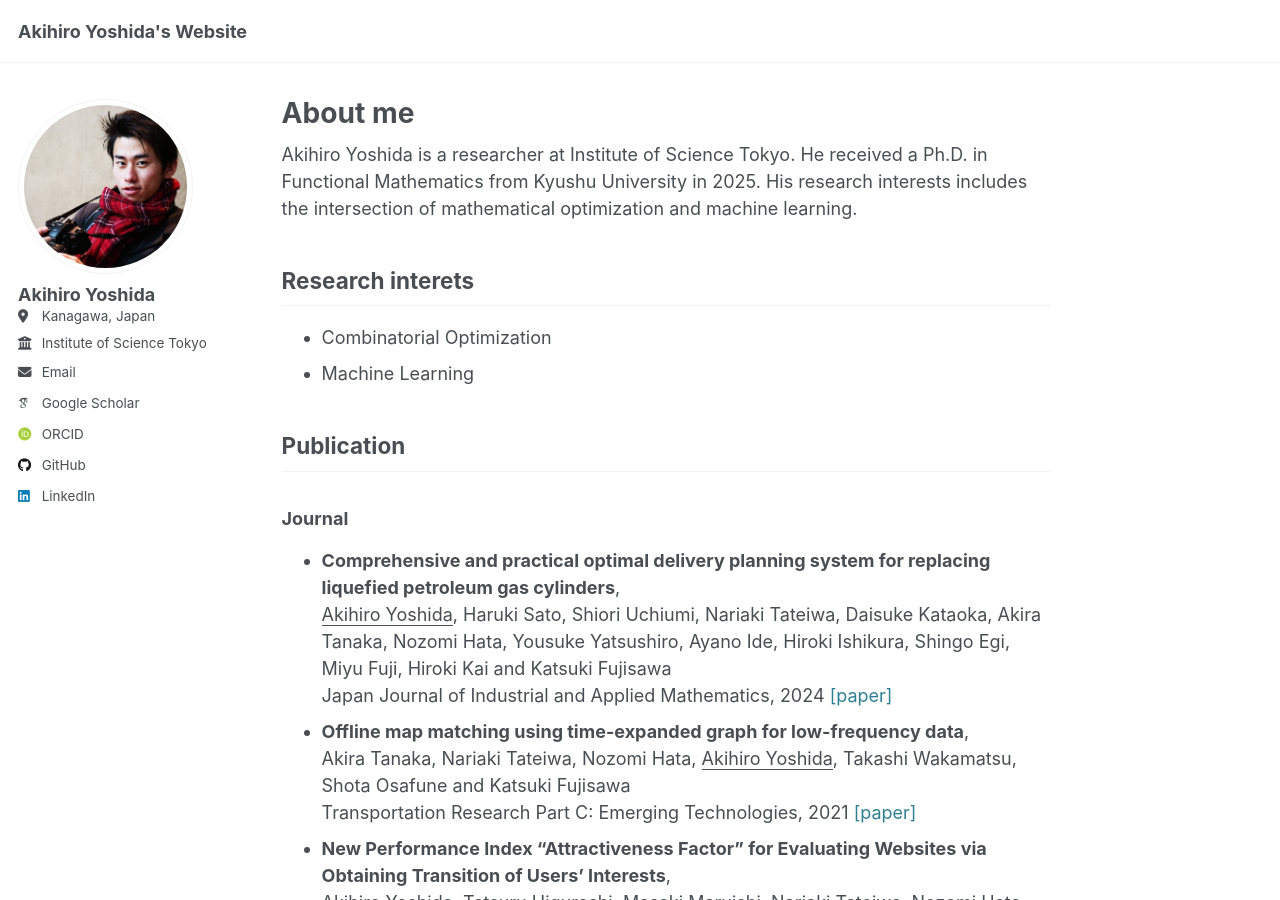
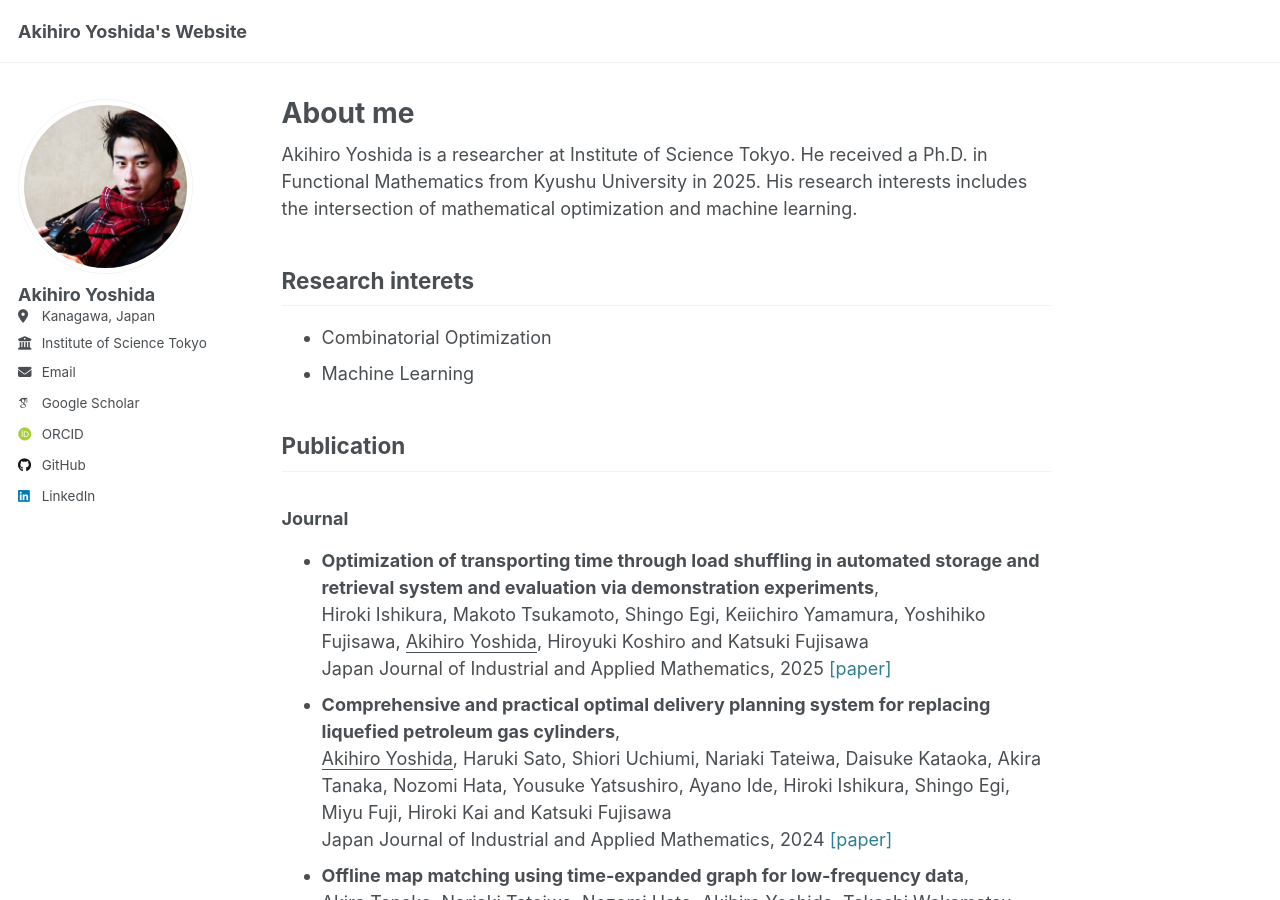
Before and after one commit to aki916/aki916.github.io, a Jekyll site: the page built from _pages/about.md, in a window 1280 px wide and 900 px high. Built offline with Jekyll 4.4.1, drawn with Linux system fonts in a browser that asks for light colours; some web fonts are replaced.

Commit message:
add load shuffling paper

```diff
--- a/_pages/about.md
+++ b/_pages/about.md
@@ -18,6 +18,7 @@ His research interests includes the intersection of mathematical optimization an
 ## Publication
 
 ### Journal
+- <b>Optimization of transporting time through load shuffling in automated storage and retrieval system and evaluation via demonstration experiments</b>,<br>Hiroki Ishikura, Makoto Tsukamoto, Shingo Egi, Keiichiro Yamamura, Yoshihiko Fujisawa, <u>Akihiro Yoshida</u>, Hiroyuki Koshiro and Katsuki Fujisawa <br>Japan Journal of Industrial and Applied Mathematics, 2025 <a href="https://link.springer.com/article/10.1007/s13160-025-00701-w" style="text-decoration:none">[paper]</a><br>
 - <b>Comprehensive and practical optimal delivery planning system for replacing liquefied petroleum gas cylinders</b>,<br><u>Akihiro Yoshida</u>, Haruki Sato, Shiori Uchiumi, Nariaki Tateiwa, Daisuke Kataoka, Akira Tanaka, Nozomi Hata, Yousuke Yatsushiro, Ayano Ide, Hiroki Ishikura, Shingo Egi, Miyu Fuji, Hiroki Kai and Katsuki Fujisawa <br>Japan Journal of Industrial and Applied Mathematics, 2024 <a href="https://link.springer.com/article/10.1007/s13160-024-00664-4" style="text-decoration:none">[paper]</a><br>
 - <b>Offline map matching using time-expanded graph for low-frequency data</b>,<br>Akira Tanaka, Nariaki Tateiwa, Nozomi Hata, <u>Akihiro Yoshida</u>, Takashi Wakamatsu, Shota Osafune and Katsuki Fujisawa<br>Transportation Research Part C: Emerging Technologies, 2021 <a href="https://www.sciencedirect.com/science/article/pii/S0968090X21002771" style="text-decoration:none">[paper]</a>
 - <b>New Performance Index "Attractiveness Factor" for Evaluating Websites via Obtaining Transition of Users’ Interests</b>,
@@ -51,7 +52,7 @@ The 5th IFAC Conference on Engine and Powertrain Control, Simulation and Modelin
 
 ## Preprint
 - <b>Enhancing Quantum-ready QUBO-based Suppression for Object Detection with Appearance and Confidence Features</b><br>
-Keiichiro Yamamura, Toru Mitsutake, Hiroki Ishikura, Daiki Kusuhara, Akihiro Yoshida, Katsuki Fujisawa<br>
+Keiichiro Yamamura, Toru Mitsutake, Hiroki Ishikura, Daiki Kusuhara, Akihiro Yoshida, Katsuki Fujisawa<br>2025
 <a href="https://arxiv.org/abs/2502.02895" style="text-decoration:none">[paper]</a>
 - <b>CMAP-LAP: Configurable Massively Parallel Solver for Lattice Problems</b><br>Nariaki Tateiwa, Yuji Shinano, Keiichiro Yamamura, Akihiro Yoshida, Shizuo Kaji, Masaya Yasuda, Katsuki Fujisawa<br>
 ZIB-Report-21-16, 2020 <a href="https://www.sciencedirect.com/science/article/pii/S2405896318324996" style="text-decoration:none">[paper]</a>
```
